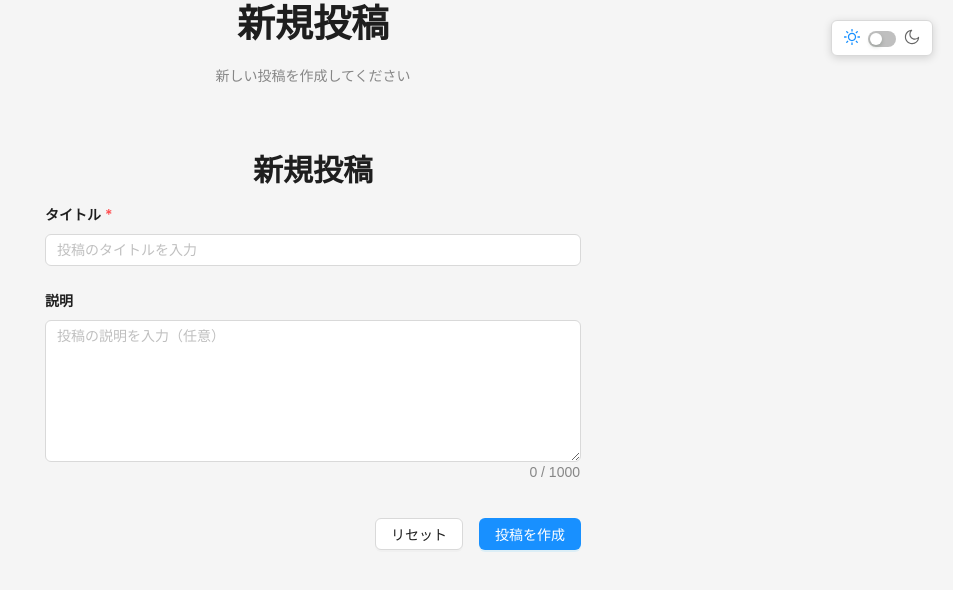
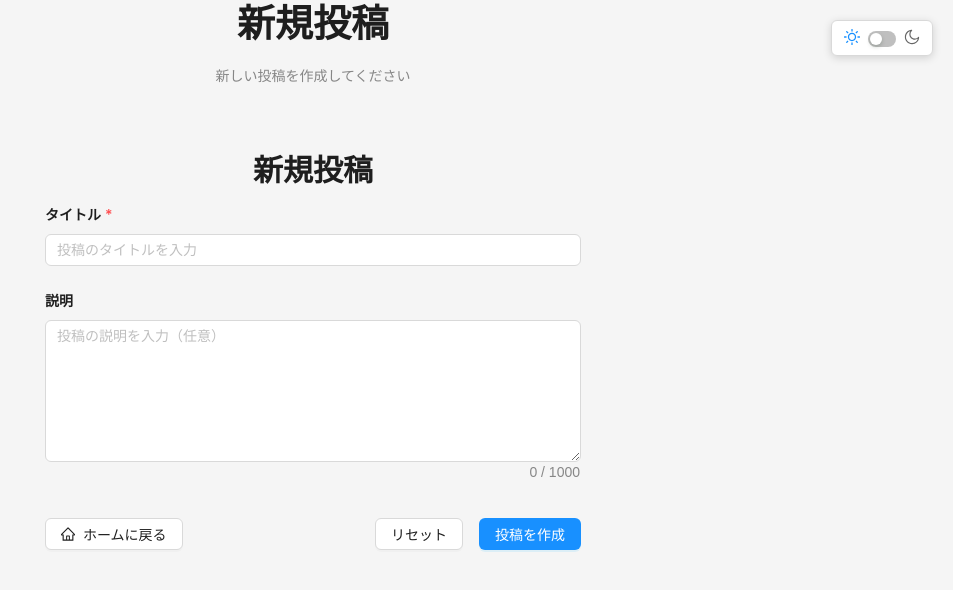
Before and after one commit to roll1226/next-hono-imgix, a Next.js app: page /posts/create in a window 1280 px wide. Shown: the top 590 px of the page, without its empty margins (327-1280 px from the left). Built offline with nearby package versions, Linux system fonts and the light colour scheme; no server answers; what @ant-design/nextjs-registry, hono would draw is missing.

Commit message:
feat: Add "ホームに戻る" button with navigation link in error message, post detail, and post form components

```diff
--- a/src/components/error-message.tsx
+++ b/src/components/error-message.tsx
@@ -6,6 +6,7 @@ import {
   ReloadOutlined,
 } from "@ant-design/icons";
 import { Alert, Button, Space } from "antd";
+import Link from "next/link";
 import styled from "styled-components";
 
 const ErrorContainer = styled.div`
@@ -81,14 +82,15 @@ const ErrorMessage = ({
                 再試行
               </Button>
             )}
+            <Link href="/">
               <Button
                 icon={<HomeOutlined />}
-              onClick={() => (window.location.href = "/")}
                 size="large"
                 block
               >
                 ホームに戻る
               </Button>
+            </Link>
           </StyledSpace>
         </ButtonContainer>
       </ErrorContent>
--- a/src/components/post-form.tsx
+++ b/src/components/post-form.tsx
@@ -2,7 +2,9 @@
 
 import { zodResolver } from "@hookform/resolvers/zod";
 import { Alert, Button, Input, message, Typography } from "antd";
+import { HomeOutlined } from "@ant-design/icons";
 import { useRouter } from "next/navigation";
+import Link from "next/link";
 import { useState } from "react";
 import { Controller, SubmitHandler, useForm } from "react-hook-form";
 import styled from "styled-components";
@@ -61,8 +63,18 @@ const ErrorText = styled.span`
 const ButtonContainer = styled.div`
   display: flex;
   gap: 1rem;
-  justify-content: flex-end;
+  justify-content: space-between;
   margin-top: 2rem;
+`;
+
+const LeftButtons = styled.div`
+  display: flex;
+  gap: 1rem;
+`;
+
+const RightButtons = styled.div`
+  display: flex;
+  gap: 1rem;
 `;
 
 const StyledTitle = styled(Title)`
@@ -233,12 +245,22 @@ const PostForm = () => {
         </FormItem>
 
         <ButtonContainer>
+          <LeftButtons>
+            <Link href="/">
+              <Button icon={<HomeOutlined />} disabled={loading}>
+                ホームに戻る
+              </Button>
+            </Link>
+          </LeftButtons>
+
+          <RightButtons>
             <Button onClick={onReset} disabled={loading}>
               リセット
             </Button>
             <Button type="primary" htmlType="submit" loading={loading}>
               投稿を作成
             </Button>
+          </RightButtons>
         </ButtonContainer>
       </StyledForm>
     </FormContainer>
```
Also changed, not shown: src/components/post-detail.tsx (+24 -2 lines). Lines whose indentation alone changed are shown as unchanged.
